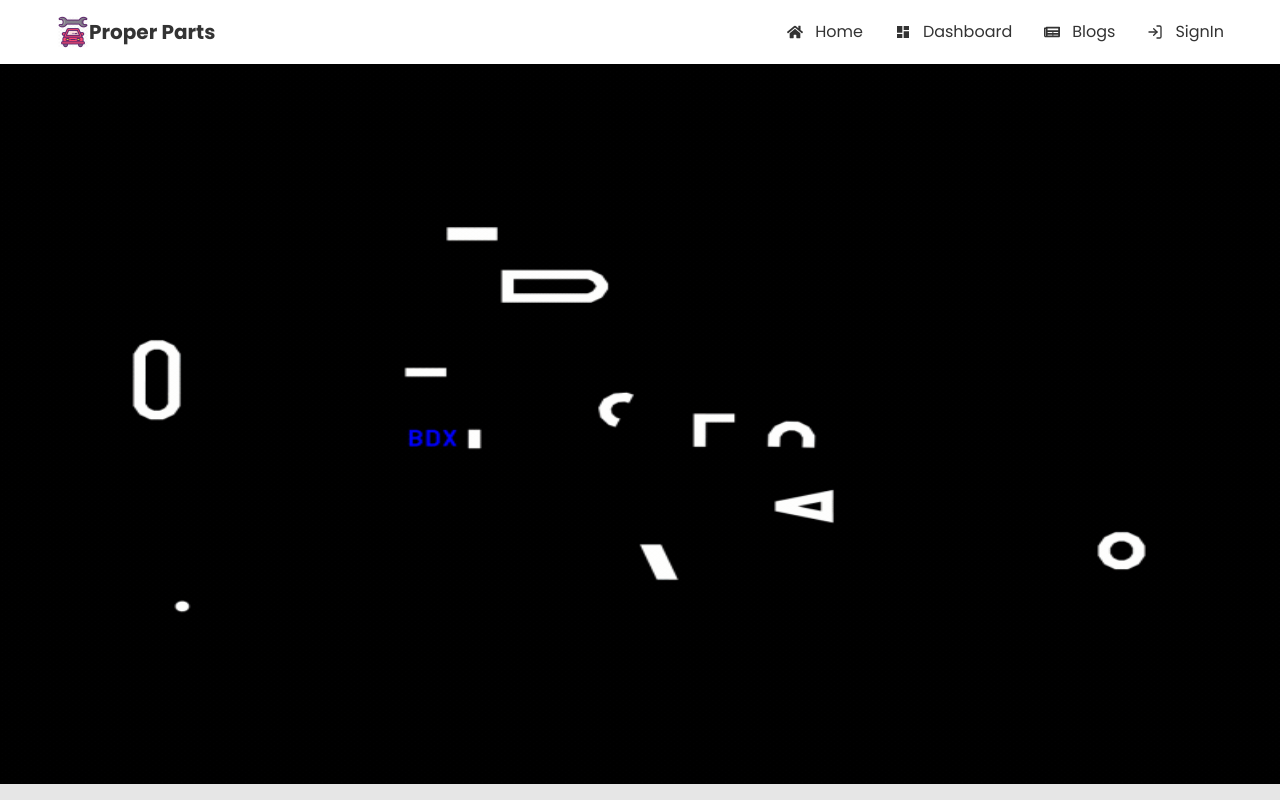
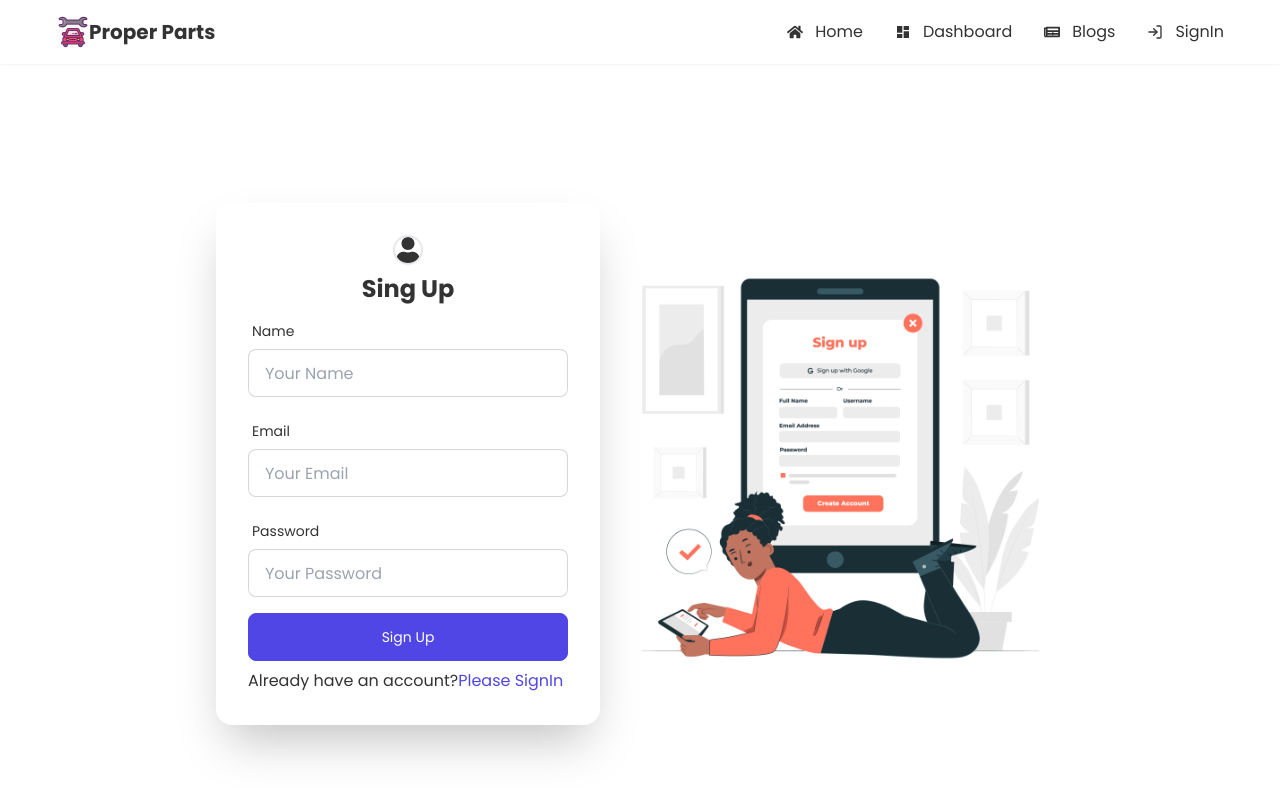
Before and after one commit to mohammadshariful/proper_parts_manufacture_client, a React (Create React App) app: page /signup in a window 1280 px wide. Shown: the top 800 px of the page. Built offline with nearby package versions, Linux system fonts and the light colour scheme.

Commit message:
signup page added

```diff
--- a/src/App.js
+++ b/src/App.js
@@ -3,6 +3,7 @@ import NotFound from "./pages/NotFound/NotFound";
 import Footer from "./pages/Shared/Footer/Footer";
 import Navbar from "./pages/Shared/Navbar/Navbar";
 import SignIn from "./pages/SignIn/SignIn";
+import SignUp from "./pages/SignUp/SignUp";
 
 function App() {
   return (
@@ -10,6 +11,7 @@ function App() {
       <Navbar />
       <Routes>
         <Route path="/signin" element={<SignIn />} />
+        <Route path="/signup" element={<SignUp />} />
         <Route path="*" element={<NotFound />} />
       </Routes>
       <Footer />
--- /dev/null
+++ b/src/pages/SignUp/SignUp.js
@@ -0,0 +1,137 @@
+import React from "react";
+import { useForm } from "react-hook-form";
+import { FaUser } from "react-icons/fa";
+import { Link } from "react-router-dom";
+import SignUpImg from "../../assets/login/signup.jpg";
+const SignUp = () => {
+  const {
+    register,
+    formState: { errors },
+    handleSubmit,
+  } = useForm();
+  const onSubmit = (data) => {
+    console.log(data);
+  };
+  return (
+    <div className="hero min-h-screen bg-base-100">
+      <div className="hero-content flex-col lg:flex-row-reverse">
+        <div>
+          <img className="md:max-w-md" src={SignUpImg} alt="" />
+        </div>
+        <div className="lg:w-96">
+          <div className="card w-full shadow-2xl bg-base-100">
+            <div className="card-body">
+              <div className="mx-auto">
+                <FaUser className="rounded-full border-2 text-center text-3xl" />
+              </div>
+              <h2 className="text-center text-2xl font-bold">Sing Up</h2>
+              <form onSubmit={handleSubmit(onSubmit)}>
+                <div className="form-control w-full max-w-xs">
+                  <label className="label">
+                    <span className="label-text">Name</span>
+                  </label>
+                  <input
+                    type="text"
+                    placeholder="Your Name"
+                    className="input input-bordered w-full max-w-xs"
+                    {...register("name", {
+                      required: {
+                        value: true,
+                        message: "Name is Required",
+                      },
+                    })}
+                  />
+                  <label className="label">
+                    {errors.name?.type === "required" && (
+                      <span className="label-text-alt text-red-500">
+                        {errors.name.message}
+                      </span>
+                    )}
+                  </label>
+                </div>
+                <div className="form-control w-full max-w-xs">
+                  <label className="label">
+                    <span className="label-text">Email</span>
+                  </label>
+                  <input
+                    type="email"
+                    placeholder="Your Email"
+                    className="input input-bordered w-full max-w-xs"
+                    {...register("email", {
+                      required: {
+                        value: true,
+                        message: "Email is Required",
+                      },
+                      pattern: {
+                        value: /[a-z0-9]+@[a-z]+\.[a-z]{2,3}/,
+                        message: "Provide a valid Email",
+                      },
+                    })}
+                  />
+                  <label className="label">
+                    {errors.email?.type === "required" && (
+                      <span className="label-text-alt text-red-500">
+                        {errors.email.message}
+                      </span>
+                    )}
+                    {errors.email?.type === "pattern" && (
+                      <span className="label-text-alt text-red-500">
+                        {errors.email.message}
+                      </span>
+                    )}
+                  </label>
+                </div>
+                <div className="form-control w-full max-w-xs">
+                  <label className="label">
+                    <span className="label-text">Password</span>
+                  </label>
+                  <input
+                    type="password"
+                    placeholder="Your Password"
+                    className="input input-bordered w-full max-w-xs"
+                    {...register("password", {
+                      required: {
+                        value: true,
+                        message: "Password is Required",
+                      },
+                      minLength: {
+                        value: 6,
+                        message: "Password must be 6 characters or longer",
+                      },
+                    })}
+                  />
+                  <label className="label">
+                    {errors?.password?.type === "required" && (
+                      <span className="label-text-alt text-red-500">
+                        {errors.password.message}
+                      </span>
+                    )}
+                    {errors?.password?.type === "minLength" && (
+                      <span className="label-text-alt text-red-500">
+                        {errors.password.message}
+                      </span>
+                    )}
+                  </label>
+                </div>
+
+                <input
+                  className="btn btn-primary capitalize font-normal w-full max-w-xs text-white"
+                  type="submit"
+                  value="Sign Up"
+                />
+              </form>
+              <p>
+                Already have an account?
+                <Link className="text-primary" to="/signin">
+                  Please SignIn
+                </Link>
+              </p>
+            </div>
+          </div>
+        </div>
+      </div>
+    </div>
+  );
+};
+
+export default SignUp;
```
